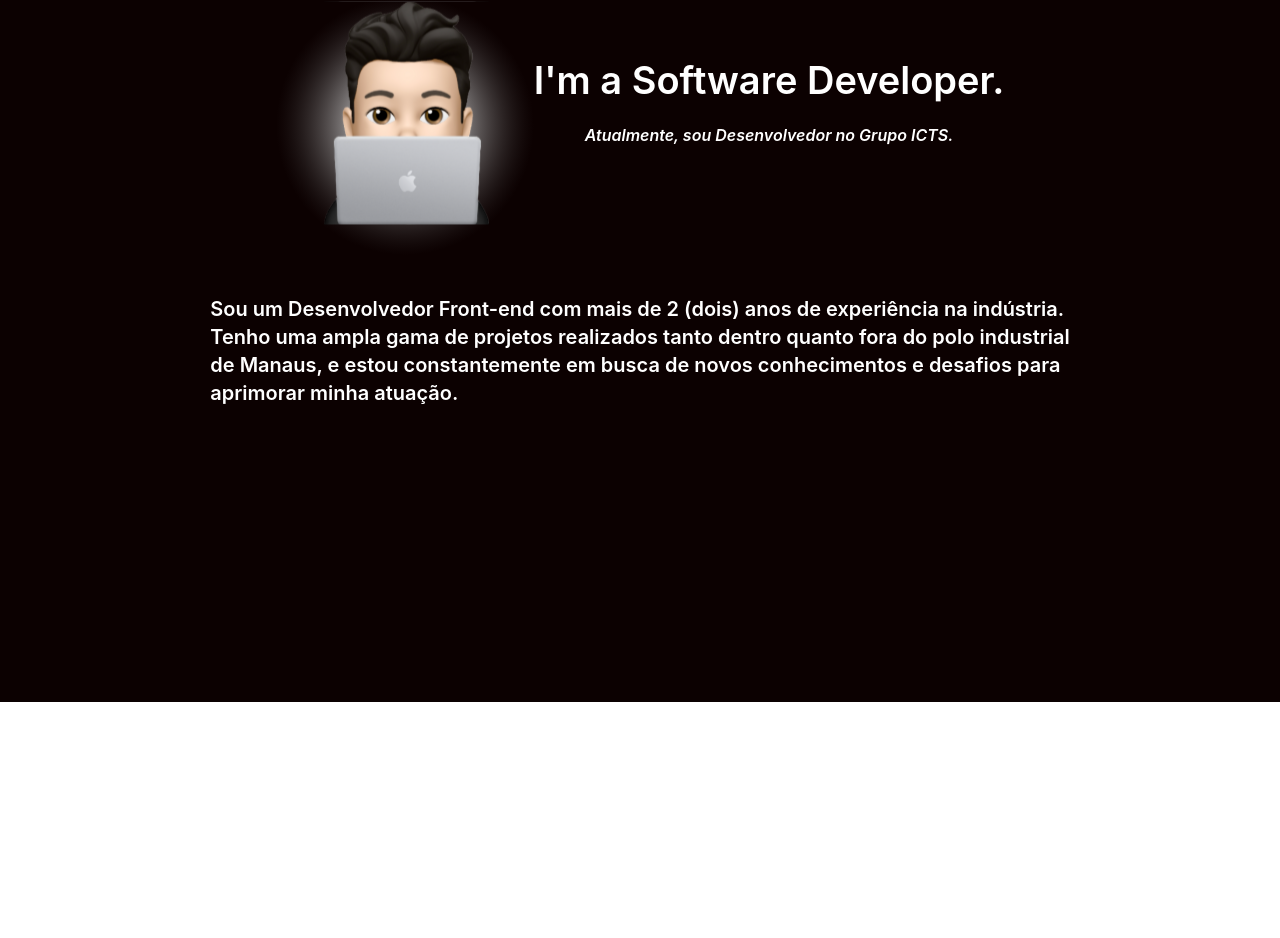
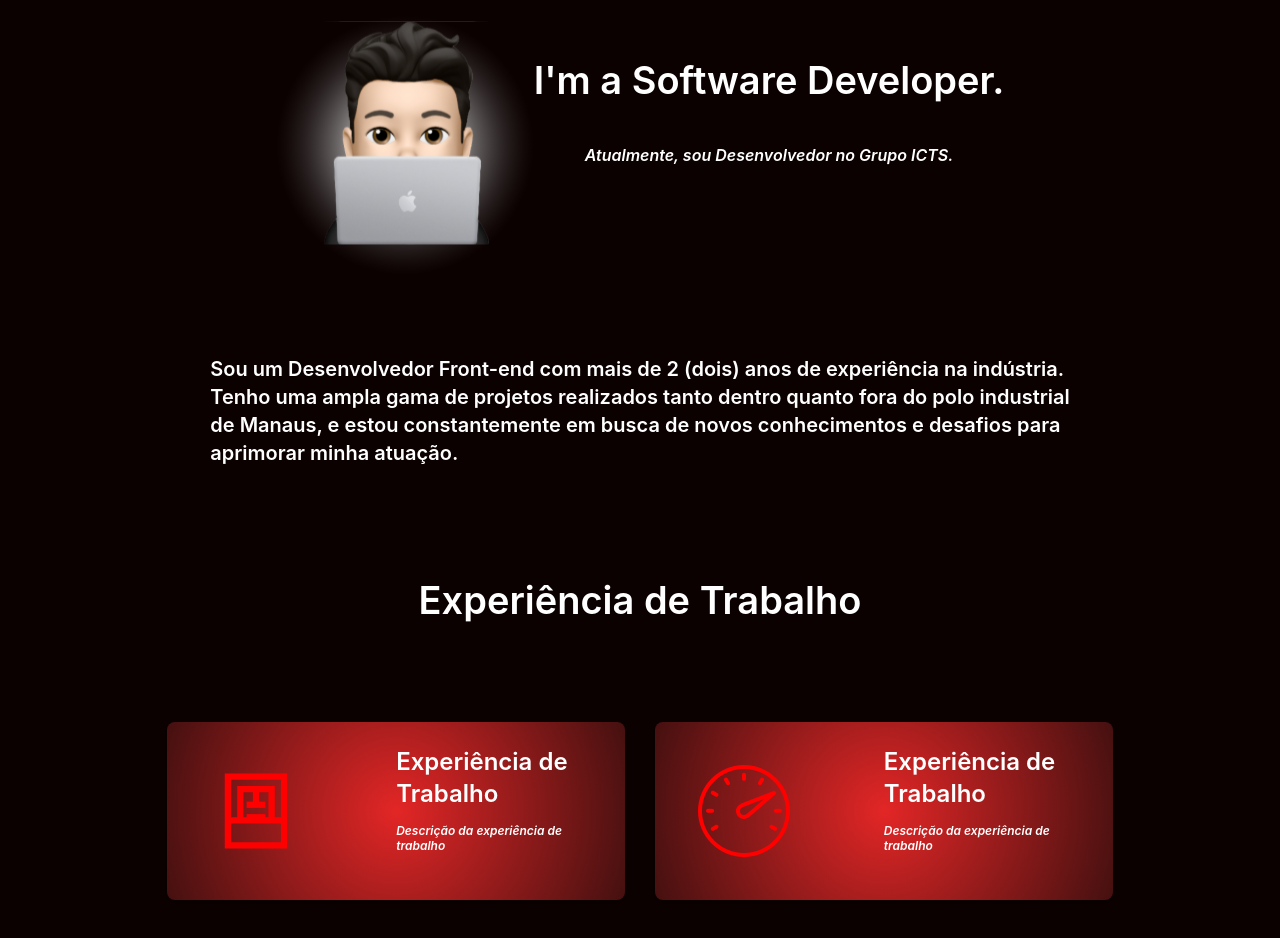
Before and after one commit to mikemourao/portfolio, a React (Vite) app: page / in a window 1280 px wide. Shown: the part 98-1036 px from the top of the page. Before the commit the page ends 800 px from the top, so only its background shows below. Built offline with nearby package versions, Linux system fonts and the light colour scheme.

Commit message:
feat: start of about experience

```diff
--- a/src/pages/portfolio/index.tsx
+++ b/src/pages/portfolio/index.tsx
@@ -1,9 +1,18 @@
-import { Button, Col, Image, Layout, Row, Typography } from "antd";
+import { Button, Card, Col, Image, Layout, Row, Typography } from "antd";
 import logo from '../../assets/Logo.png';
+import smd from '../../assets/smd.png';
+import dash from '../../assets/dash.png';
 import user from '../../assets/Me.svg';
 import './styles.css';
 
 export function App() {
+    const scrollToAbout = () => {
+        const aboutSection = document.getElementById('about-section');
+        if (aboutSection) {
+            aboutSection.scrollIntoView({ behavior: 'smooth' });
+        }
+    };
+
     return (
         <Layout className="portfolio-layout-aling">
             <Row className="portfolio-header-styles" justify="center" align="middle">
@@ -34,6 +43,7 @@ export function App() {
                             fontWeight: "bold",
                             fontSize: 18
                         }}
+                        onClick={scrollToAbout}
                     >
                         About
                     </Button>
@@ -82,6 +92,73 @@ export function App() {
                         aprimorar minha atuação.</p>}
                 </Typography.Title>
             </Row>
+            {/* about */}
+            <Row id="about-section" className="portfolio-body-styles">
+                <Typography.Title
+                    level={1}
+                    style={{ color: "#FFFF" }}
+                >
+                    Experiência de Trabalho
+                </Typography.Title>
+            </Row>
+            <Row className="portfolio-body-styles">
+                <Row gutter={30}>
+                    <Col span={12}>
+                        <Card bordered={false} className="portfolio-card-styles">
+                            <Row>
+                                <Col span={12}>
+                                    <Image
+                                        style={{ padding: 15 }}
+                                        src={smd}
+                                        alt="Portfolio Mike"
+                                    />
+                                </Col>
+                                <Col span={12}>
+                                    <Typography.Title
+                                        level={3}
+                                        style={{ color: "#FFFF" }}
+                                    >
+                                        Experiência de Trabalho
+                                    </Typography.Title>
+                                    <Typography.Title
+                                        italic
+                                        style={{ color: "#FFFF", fontSize: 12 }}
+                                    >
+                                        Descrição da experiência de trabalho
+                                    </Typography.Title>
+                                </Col>
+                            </Row>
+                        </Card>
+                    </Col>
+                    <Col span={12}>
+                        <Card bordered={false} className="portfolio-card-styles">
+                            <Row>
+                                <Col span={12}>
+                                    <Image
+                                        style={{ padding: 15 }}
+                                        src={dash}
+                                        alt="Portfolio Mike"
+                                    />
+                                </Col>
+                                <Col span={12}>
+                                    <Typography.Title
+                                        level={3}
+                                        style={{ color: "#FFFF" }}
+                                    >
+                                        Experiência de Trabalho
+                                    </Typography.Title>
+                                    <Typography.Title
+                                        italic
+                                        style={{ color: "#FFFF", fontSize: 12 }}
+                                    >
+                                        Descrição da experiência de trabalho
+                                    </Typography.Title>
+                                </Col>
+                            </Row>
+                        </Card>
+                    </Col>
+                </Row>
+            </Row>
         </Layout>
     );
 }
--- a/src/pages/portfolio/styles.css
+++ b/src/pages/portfolio/styles.css
@@ -9,5 +9,10 @@
 
 .portfolio-body-styles {
     justify-content: center;
-    margin: 20px;
+    margin: 40px;
 }
+
+.portfolio-card-styles {
+    background: radial-gradient(circle, #e32626 0%, #451010 100%);
+    color: white;
+}
```
Also changed, not shown: src/assets/dash.png (added), src/assets/smd.png (added).
